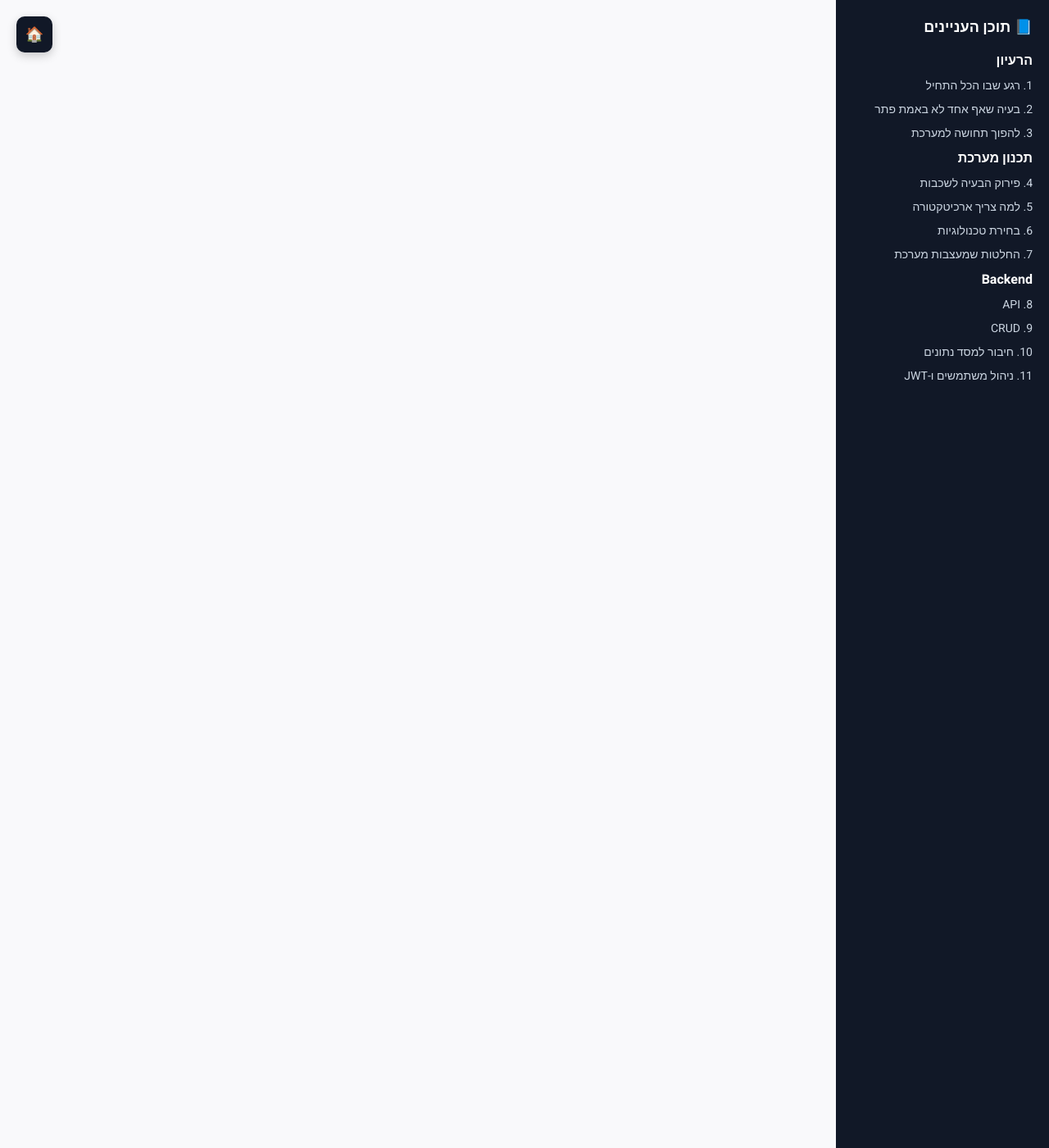
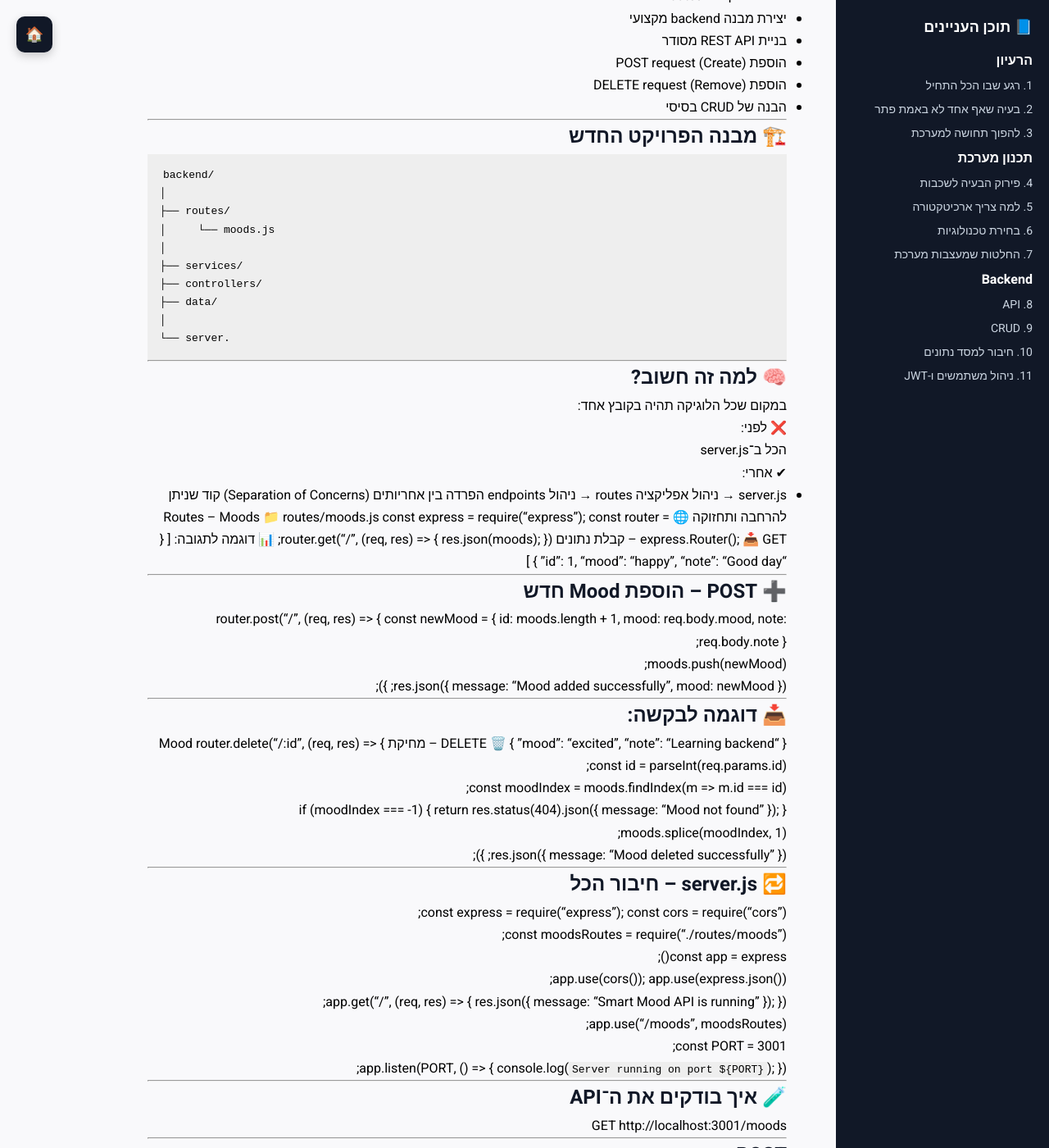
Before and after one commit to Yakov-Drilman/smart-mood-system-book, a Jekyll site: the page built from build-log/day-02.md, in a window 1280 px wide and 1400 px high, scrolled down 270 px. Shown: the whole window at 82% size. Built offline with Jekyll 4.4.1, drawn with Linux system fonts in a browser that asks for light colours; our own code applies the rules of GitHub Pages for plain Markdown files; some of the changed text lies outside the part shown.

````diff
--- a/build-log/day-02.md
+++ b/build-log/day-02.md
@@ -0,0 +1,185 @@
+# 📘 Day 2 – Backend Architecture & Full CRUD
+
+## 🚀 From Simple Server → Real Architecture
+
+ביום הזה התחלנו להפוך את ה־backend שלנו ממבנה פשוט של קובץ אחד
+למערכת מודולרית עם הפרדה בין שכבות (Architecture בסיסי).
+
+---
+
+## 🎯 מטרות היום
+
+- הפרדת הקוד ל־routes
+- יצירת מבנה backend מקצועי
+- בניית REST API מסודר
+- הוספת POST request (Create)
+- הוספת DELETE request (Remove)
+- הבנה של CRUD בסיסי
+
+---
+
+## 🏗️ מבנה הפרויקט החדש
+
+```plaintext
+backend/
+│
+├── routes/
+│     └── moods.js
+│
+├── services/
+├── controllers/
+├── data/
+│
+└── server.
+```
+---
+
+## 🧠 למה זה חשוב?
+
+במקום שכל הלוגיקה תהיה בקובץ אחד:
+
+❌ לפני:
+
+הכל ב־server.js
+
+✔ אחרי:
+
+- server.js → ניהול אפליקציה
+routes → ניהול endpoints
+הפרדה בין אחריותים (Separation of Concerns)
+קוד שניתן להרחבה ותחזוקה
+🌐 Routes – Moods
+📁 routes/moods.js
+const express = require("express");
+const router = express.Router();
+📥 GET – קבלת נתונים
+router.get("/", (req, res) => {
+  res.json(moods);
+});
+📊 דוגמה לתגובה:
+[
+  {
+    "id": 1,
+    "mood": "happy",
+    "note": "Good day"
+  }
+]
+
+---
+
+## ➕ POST – הוספת Mood חדש
+
+router.post("/", (req, res) => {
+  const newMood = {
+    id: moods.length + 1,
+    mood: req.body.mood,
+    note: req.body.note
+  };
+
+  moods.push(newMood);
+
+  res.json({
+    message: "Mood added successfully",
+    mood: newMood
+  });
+});
+
+---
+
+## 📥 דוגמה לבקשה:
+
+
+{
+  "mood": "excited",
+  "note": "Learning backend"
+}
+🗑️ DELETE – מחיקת Mood
+router.delete("/:id", (req, res) => {
+  const id = parseInt(req.params.id);
+
+  const moodIndex = moods.findIndex(m => m.id === id);
+
+  if (moodIndex === -1) {
+    return res.status(404).json({
+      message: "Mood not found"
+    });
+  }
+
+  moods.splice(moodIndex, 1);
+
+  res.json({
+    message: "Mood deleted successfully"
+  });
+});
+
+---
+
+## 🔁 server.js – חיבור הכל
+
+const express = require("express");
+const cors = require("cors");
+
+const moodsRoutes = require("./routes/moods");
+
+const app = express();
+
+app.use(cors());
+app.use(express.json());
+
+app.get("/", (req, res) => {
+  res.json({
+    message: "Smart Mood API is running"
+  });
+});
+
+app.use("/moods", moodsRoutes);
+
+const PORT = 3001;
+
+app.listen(PORT, () => {
+  console.log(`Server running on port ${PORT}`);
+});
+
+---
+
+## 🧪 איך בודקים את ה־API
+
+GET
+http://localhost:3001/moods
+
+---
+
+## POST
+POST http://localhost:3001/moods
+
+Body:
+
+{
+  "mood": "tired",
+  "note": "Long day"
+}
+
+---
+
+## DELETE
+DELETE http://localhost:3001/moods/1
+
+---
+
+## 🧠 מה למדנו היום
+- מה זה Architecture בסיסי ב־Backend
+הפרדה ל־routes
+עבודה עם REST API אמיתי
+POST request ו־req.body
+DELETE request ו־route params
+CRUD בסיסי (Create, Read, Delete)
+
+---
+
+## ⚠️ מגבלה חשובה
+
+כרגע הנתונים נשמרים בזיכרון בלבד (RAM):
+
+אם השרת נכבה → הכל נמחק
+
+זה תקין לשלב הזה כי אנחנו מתמקדים בלמידת API ולא ב־Database.
````
Also changed, not shown: _layouts/default.html (+11 -11 lines), build-log/day-01.md (+96 -0 lines), index.md (+4 -2 lines).
